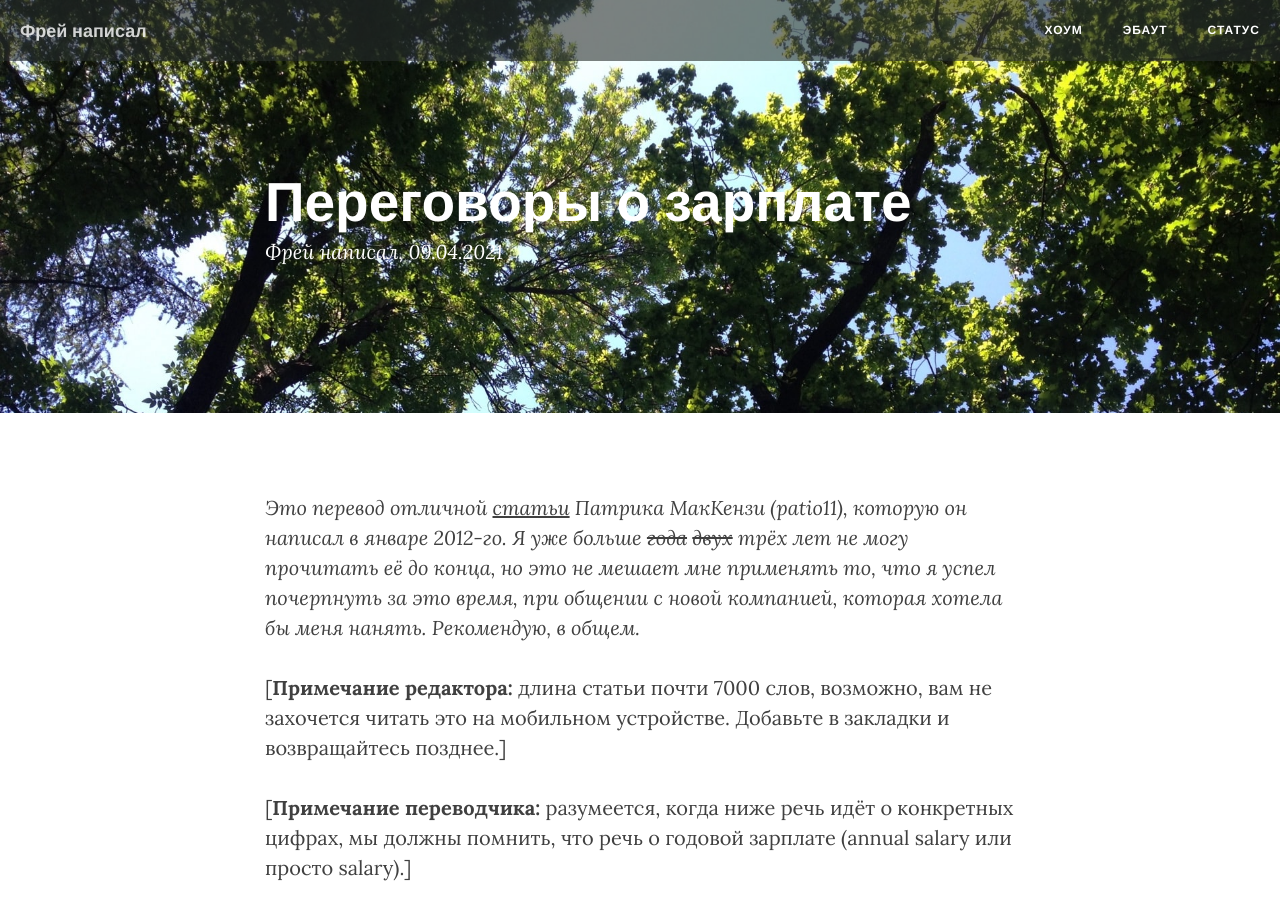
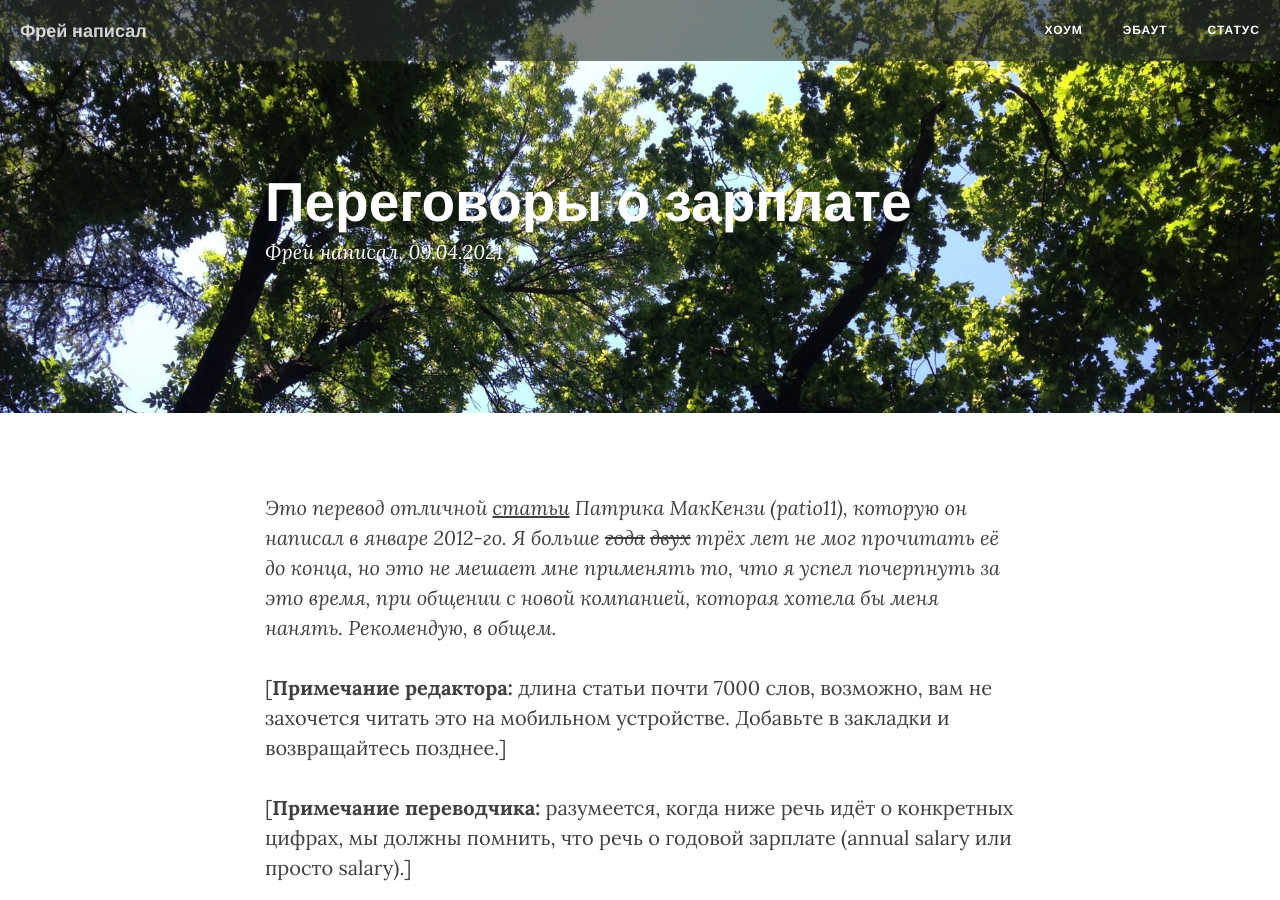
Before and after one commit to Freika/freika.github.io, a Jekyll site: the page built from _posts/2021-04-09-salary-negotiations.md, in a window 1280 px wide and 900 px high. Built offline with Jekyll 4.4.1, drawn with Linux system fonts in a browser that asks for light colours; nearby versions of some CDN libraries; comment, search, counter and statistics services are not loaded.

Commit message:
past tension

```diff
--- a/_posts/2021-04-09-salary-negotiations.md
+++ b/_posts/2021-04-09-salary-negotiations.md
@@ -4,7 +4,7 @@ title: "Переговоры о зарплате"
 description: "Зарабатывайте больше денег, имейте большую ценность"
 ---
 
-_Это перевод отличной [статьи](https://www.kalzumeus.com/2012/01/23/salary-negotiation/) Патрика МакКензи (patio11), которую он написал в январе 2012-го. Я уже больше ~~года~~ ~~двух~~ трёх лет не могу прочитать её до конца, но это не мешает мне применять то, что я успел почерпнуть за это время, при общении с новой компанией, которая хотела бы меня нанять. Рекомендую, в общем._
+_Это перевод отличной [статьи](https://www.kalzumeus.com/2012/01/23/salary-negotiation/) Патрика МакКензи (patio11), которую он написал в январе 2012-го. Я больше ~~года~~ ~~двух~~ трёх лет не мог прочитать её до конца, но это не мешает мне применять то, что я успел почерпнуть за это время, при общении с новой компанией, которая хотела бы меня нанять. Рекомендую, в общем._
 
 [**Примечание редактора:** длина статьи почти 7000 слов, возможно, вам не захочется читать это на мобильном устройстве. Добавьте в закладки и возвращайтесь позднее.]
 
```
